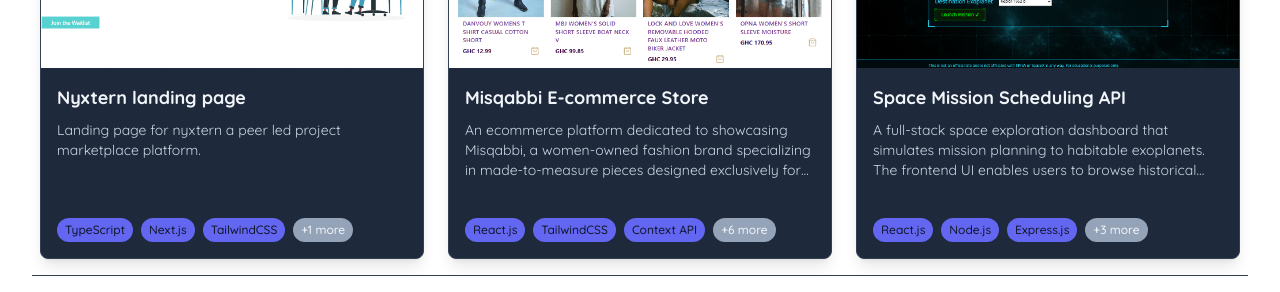
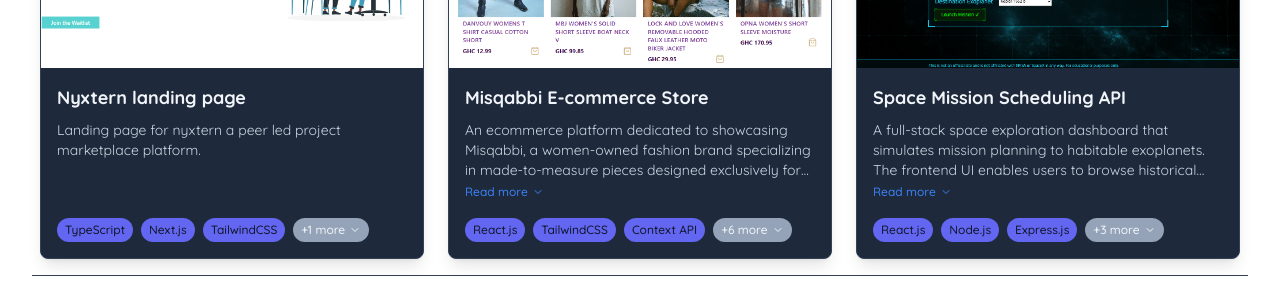
Before and after one commit to Anorme/zerofolio, a React (Vite) app: page / in a window 1280 px wide. Shown: the part 1560-1852 px from the top of the page. Built offline with nearby package versions, Linux system fonts and the light colour scheme.

Commit message:
feat(ProjectCard): add expandable description and technology tags

```diff
--- a/src/components/ProjectCard.jsx
+++ b/src/components/ProjectCard.jsx
@@ -1,7 +1,11 @@
+import { useState } from "react";
 import { BsBoxArrowUpRight } from "react-icons/bs";
 import { FaGithub } from "react-icons/fa";
+import { ChevronDown, ChevronUp } from "lucide-react";
 
 const ProjectCard = ({ title, description, image, technologies, link, live, status }) => {
+  const [showAllTech, setShowAllTech] = useState(false);
+  const [showFullDescription, setShowFullDescription] = useState(false);
   return (
     <div className="w-full max-w-sm h-[350px] md:h-[400px] border border-border rounded-lg overflow-hidden shadow-lg bg-card hover:bg-card-hover transition-colors duration-200 flex flex-col">
       {/* Image container with overlay buttons */}
@@ -50,12 +54,30 @@
       <div className="p-4 flex flex-col justify-between flex-grow">
         <div>
           <h2 className="text-lg font-bold text-text mb-2 line-clamp-2">{title}</h2>
-          <p className="text-sm text-text-secondary mb-4 line-clamp-3">{description}</p>
+          <div className="mb-4">
+            <p className={`text-sm text-text-secondary ${showFullDescription ? '' : 'line-clamp-3'}`}>
+              {description}
+            </p>
+            {description.length > 100 && (
+              <button
+                onClick={() => setShowFullDescription(!showFullDescription)}
+                className="text-xs text-primary hover:text-primary-hover transition-colors duration-200 flex items-center gap-1 mt-1 font-medium"
+                aria-label={showFullDescription ? 'Show less description' : 'Show full description'}
+              >
+                {showFullDescription ? 'Read less' : 'Read more'}
+                {showFullDescription ? (
+                  <ChevronUp className="w-3 h-3" />
+                ) : (
+                  <ChevronDown className="w-3 h-3" />
+                )}
+              </button>
+            )}
+          </div>
         </div>
 
         {/* Technology tags */}
         <div className="flex flex-wrap gap-2">
-          {technologies.slice(0, 3).map((tech, index) => (
+          {technologies.slice(0, showAllTech ? technologies.length : 3).map((tech, index) => (
             <span
               key={index}
               className="bg-secondary text-bg text-xs px-2 py-1 rounded-full font-medium"
@@ -64,9 +86,18 @@
             </span>
           ))}
           {technologies.length > 3 && (
-            <span className="bg-neutral text-text text-xs px-2 py-1 rounded-full font-medium">
-              +{technologies.length - 3} more
-            </span>
+            <button
+              onClick={() => setShowAllTech(!showAllTech)}
+              className="bg-neutral text-text hover:bg-neutral-light hover:text-text-secondary text-xs px-2 py-1 rounded-full font-medium transition-colors duration-200 flex items-center gap-1"
+              aria-label={showAllTech ? 'Show fewer technologies' : 'Show all technologies'}
+            >
+              {showAllTech ? 'Show less' : `+${technologies.length - 3} more`}
+              {showAllTech ? (
+                <ChevronUp className="w-3 h-3" />
+              ) : (
+                <ChevronDown className="w-3 h-3" />
+              )}
+            </button>
           )}
         </div>
       </div>
```
